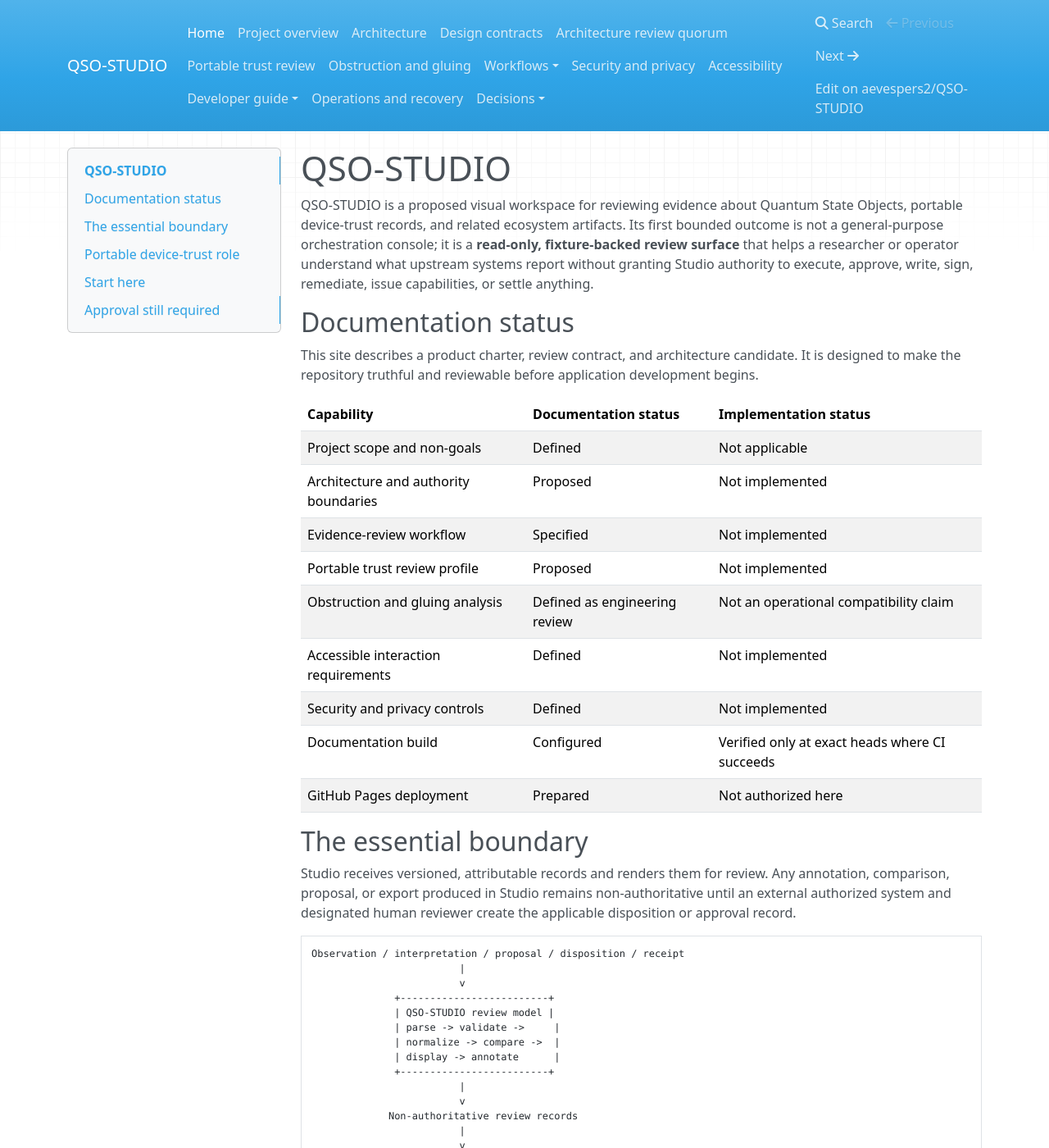
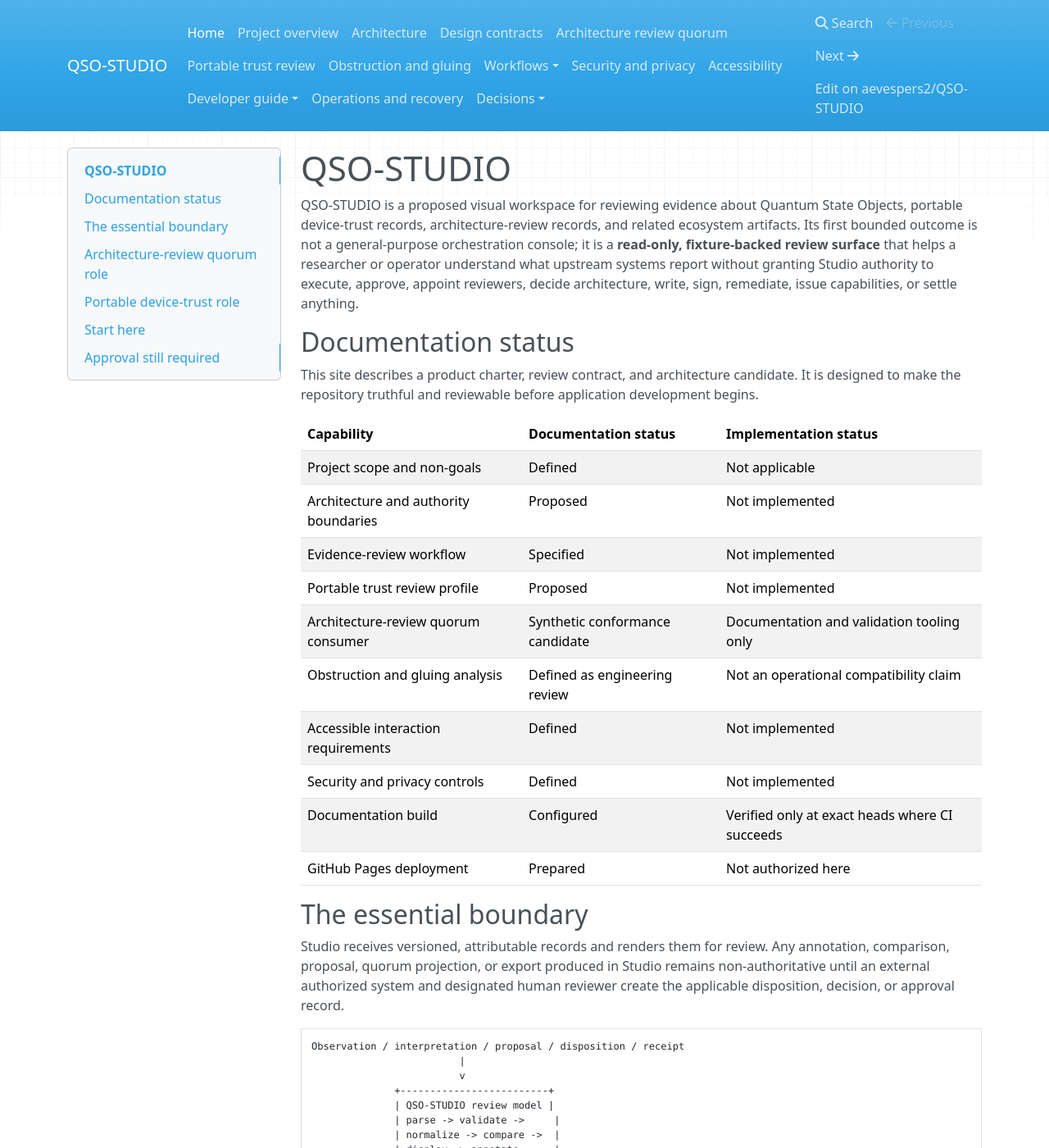
Before and after one commit to aevespers2/QSO-STUDIO, an MkDocs documentation site: the page built from docs/index.md, in a window 1280 px wide and 1400 px high. Shown: the whole window at 82% size. Built offline with MkDocs 1.6.1, drawn with Linux system fonts in a browser that asks for light colours; nearby versions of some CDN libraries; some of the changed text lies outside the part shown.

Commit message:
docs: refresh Pages home for quorum conformance

````diff
--- a/docs/index.md
+++ b/docs/index.md
@@ -1,6 +1,6 @@
 # QSO-STUDIO
 
-QSO-STUDIO is a proposed visual workspace for reviewing evidence about Quantum State Objects, portable device-trust records, and related ecosystem artifacts. Its first bounded outcome is not a general-purpose orchestration console; it is a **read-only, fixture-backed review surface** that helps a researcher or operator understand what upstream systems report without granting Studio authority to execute, approve, write, sign, remediate, issue capabilities, or settle anything.
+QSO-STUDIO is a proposed visual workspace for reviewing evidence about Quantum State Objects, portable device-trust records, architecture-review records, and related ecosystem artifacts. Its first bounded outcome is not a general-purpose orchestration console; it is a **read-only, fixture-backed review surface** that helps a researcher or operator understand what upstream systems report without granting Studio authority to execute, approve, appoint reviewers, decide architecture, write, sign, remediate, issue capabilities, or settle anything.
 
 ## Documentation status
 
@@ -12,6 +12,7 @@
 | Architecture and authority boundaries | Proposed | Not implemented |
 | Evidence-review workflow | Specified | Not implemented |
 | Portable trust review profile | Proposed | Not implemented |
+| Architecture-review quorum consumer | Synthetic conformance candidate | Documentation and validation tooling only |
 | Obstruction and gluing analysis | Defined as engineering review | Not an operational compatibility claim |
 | Accessible interaction requirements | Defined | Not implemented |
 | Security and privacy controls | Defined | Not implemented |
@@ -20,7 +21,7 @@
 
 ## The essential boundary
 
-Studio receives versioned, attributable records and renders them for review. Any annotation, comparison, proposal, or export produced in Studio remains non-authoritative until an external authorized system and designated human reviewer create the applicable disposition or approval record.
+Studio receives versioned, attributable records and renders them for review. Any annotation, comparison, proposal, quorum projection, or export produced in Studio remains non-authoritative until an external authorized system and designated human reviewer create the applicable disposition, decision, or approval record.
 
 ```text
 Observation / interpretation / proposal / disposition / receipt
@@ -40,7 +41,20 @@
         Repository 1 and external human authority
 ```
 
-Studio does not become the source of truth simply because it offers a convenient interface. Display, selection, annotation, export, or execution success cannot become approval or canonical acceptance.
+Studio does not become the source of truth simply because it offers a convenient interface. Display, selection, annotation, export, synthetic quorum completion, or execution success cannot become approval, architecture decision, activation, or canonical acceptance.
+
+## Architecture-review quorum role
+
+QSO-STUDIO independently evaluates the same canonical twelve-case synthetic payload as the QSO Field governance candidate. The consumer preserves exact-source, reviewer-class, qualification, appointment, acceptance, conflict, independence, disposition, quorum, dissent, appeal, and supersession distinctions. Matching synthetic outcomes demonstrate bounded parser and rule compatibility only.
+
+```text
+synthetic conformance
+!= accepted review policy
+!= reviewer appointment
+!= real quorum
+!= architecture decision
+!= activation
+```
 
 ## Portable device-trust role
 
@@ -59,13 +73,14 @@
 1. Read the [project overview](project-overview.md) for users, goals, and scope.
 2. Review the [architecture](architecture.md) for data flow and trust boundaries.
 3. Examine the [design contracts](design.md) and [evidence-review workflow](workflows/evidence-review.md).
-4. Read the [portable trust review profile](portable-trust-review-profile.md) for Repository `0`/`1`, adapter, executor, AionUi, correction, revocation, and recovery boundaries.
-5. Review the [obstruction and gluing analysis](obstruction-and-gluing.md) for active incompatibilities and required pairwise and triple-overlap fixtures.
-6. Use the [developer onboarding guide](development/onboarding.md) to build and review the documentation.
-7. Consult [operations and recovery](operations.md) before publishing any documentation artifact.
+4. Review the [architecture-review quorum conformance](architecture-review-quorum-conformance.md) for the synthetic second-consumer boundary.
+5. Read the [portable trust review profile](portable-trust-review-profile.md) for Repository `0`/`1`, adapter, executor, AionUi, correction, revocation, and recovery boundaries.
+6. Review the [obstruction and gluing analysis](obstruction-and-gluing.md) for active incompatibilities and required pairwise and triple-overlap fixtures.
+7. Use the [developer onboarding guide](development/onboarding.md) to build and review the documentation.
+8. Consult [operations and recovery](operations.md) before publishing any documentation artifact.
 
 ## Approval still required
 
-The product/UX charter still needs an explicit decision on target users, first supported platform, distribution model, privacy and retention defaults, license, ecosystem ownership, QSO-STUDIO versus AionUi responsibilities, generic envelope and profile-registry ownership, Repository `1` disposition semantics, and the upstream contracts authoritative for the first fixture-backed workflow.
+The product/UX charter still needs an explicit decision on target users, first supported platform, distribution model, privacy and retention defaults, license, ecosystem ownership, QSO-STUDIO versus AionUi responsibilities, generic envelope and profile-registry ownership, reviewer classes and qualification, appointment and acceptance, quorum and independence, appeals and emergency review, Repository `1` disposition semantics, and the upstream contracts authoritative for the first fixture-backed workflow.
 
 Until those decisions and exact-head validation are recorded, this site remains a review candidate rather than a product release.
````
